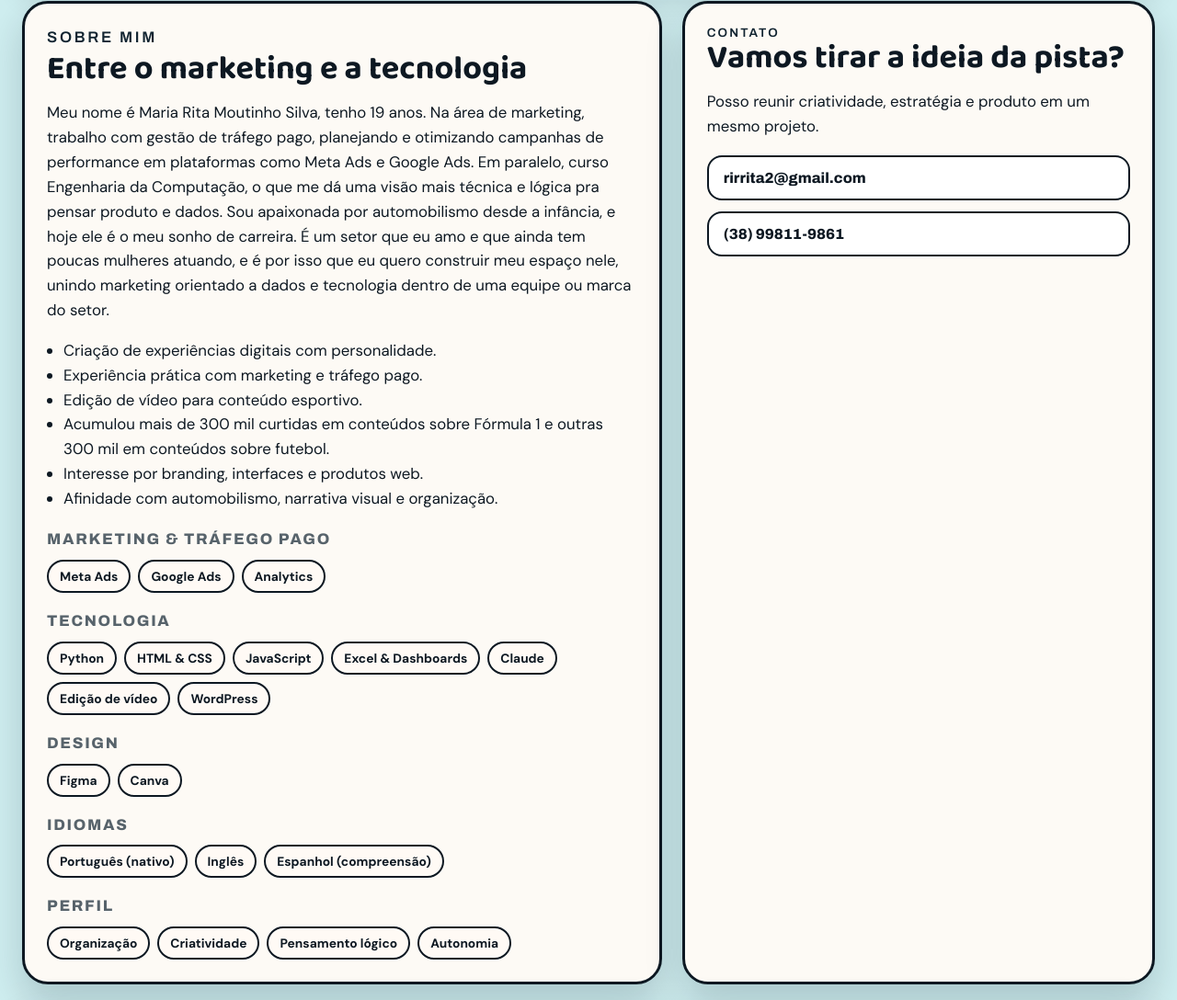
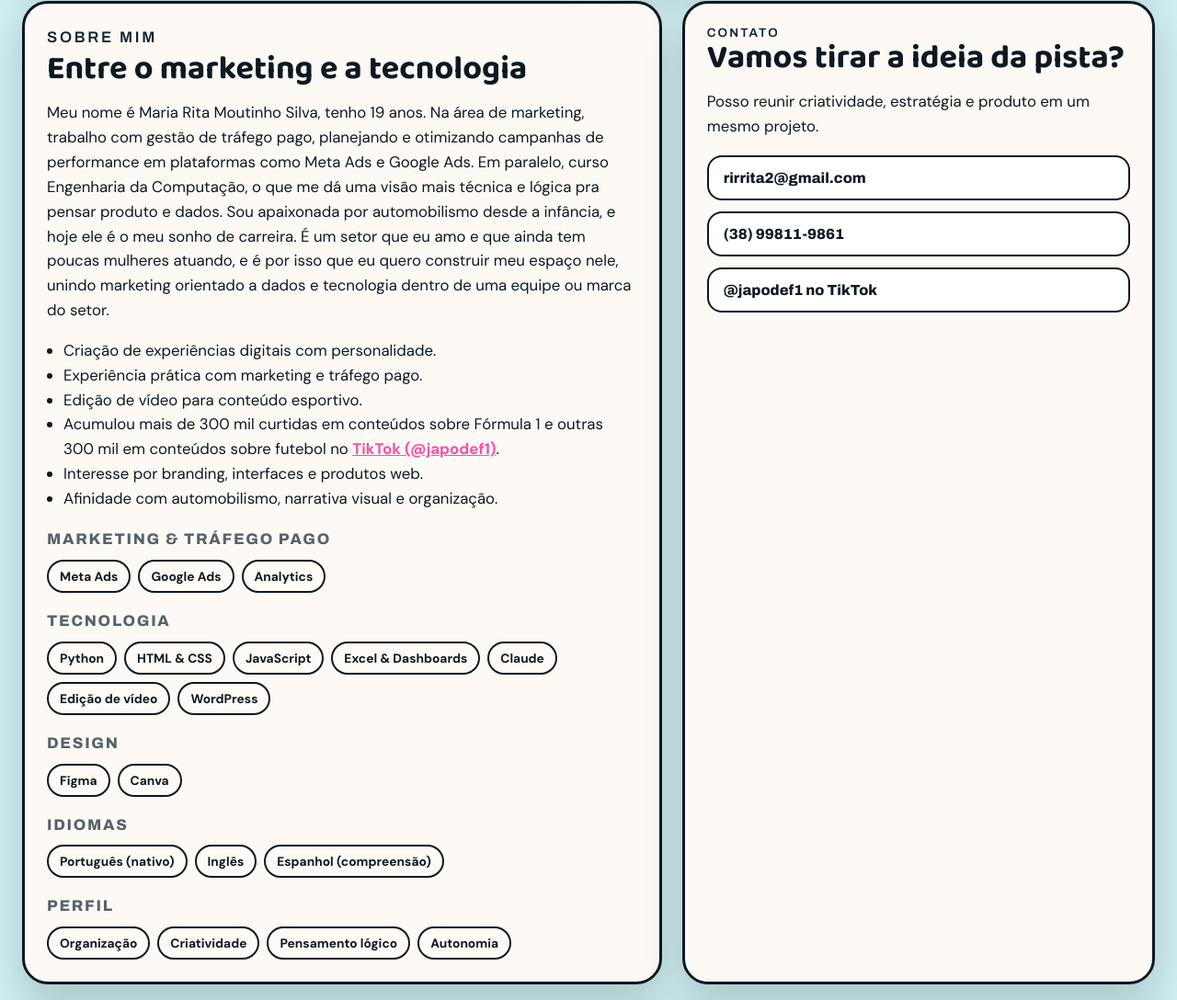
Before and after one commit to RitaMoutinho/portfolio-maria-rita, a plain HTML site: page portfolio-racing-creative/index.html in a window 1280 px wide. Shown: the part 2782-3870 px from the top of the page at 92% size. Drawn offline with Linux system fonts and the light colour scheme.

Commit message:
Link TikTok profile to back up the engagement numbers
Adds @japodef1 to the contact section and links it from the 300k
likes bullet, so the claim is verifiable instead of just a number.

Co-Authored-By: Claude Sonnet 5 <noreply@anthropic.com>

```diff
--- a/portfolio-racing-creative/index.html
+++ b/portfolio-racing-creative/index.html
@@ -230,7 +230,7 @@
             <li>Criação de experiências digitais com personalidade.</li>
             <li>Experiência prática com marketing e tráfego pago.</li>
             <li>Edição de vídeo para conteúdo esportivo.</li>
-            <li>Acumulou mais de 300 mil curtidas em conteúdos sobre Fórmula 1 e outras 300 mil em conteúdos sobre futebol.</li>
+            <li>Acumulou mais de 300 mil curtidas em conteúdos sobre Fórmula 1 e outras 300 mil em conteúdos sobre futebol no <a href="https://www.tiktok.com/@japodef1" target="_blank" rel="noopener">TikTok (@japodef1)</a>.</li>
             <li>Interesse por branding, interfaces e produtos web.</li>
             <li>Afinidade com automobilismo, narrativa visual e organização.</li>
           </ul>
@@ -280,6 +280,7 @@
           <div class="contact-list">
             <a href="mailto:rirrita2@gmail.com">rirrita2@gmail.com</a>
             <a href="tel:+5538998119861">(38) 99811-9861</a>
+            <a href="https://www.tiktok.com/@japodef1" target="_blank" rel="noopener">@japodef1 no TikTok</a>
           </div>
         </div>
       </section>
--- a/portfolio-racing-creative/styles.css
+++ b/portfolio-racing-creative/styles.css
@@ -164,6 +164,7 @@ main{display:grid;gap:28px;margin-top:26px}
 .skill-tags span{padding:7px 12px;border-radius:999px;background:var(--paper);border:2px solid var(--ink);font-size:.86rem;font-weight:700}
 .about-card h2,.contact-card h2{margin:.2rem 0 12px;font-family:"Baloo 2",cursive;font-size:2.25rem;line-height:.95}
 .about-card p,.about-card li,.contact-intro{font-size:1.05rem;line-height:1.6}
+.about-card li a{color:var(--pink);font-weight:700;text-decoration:underline}
 .about-card ul{padding-left:18px;margin:14px 0 0}
 .contact-list{display:grid;gap:12px;margin-top:18px}
 .contact-list a{text-decoration:none;color:var(--ink);font-weight:800;font-family:"Archivo",sans-serif;padding:14px 16px;border-radius:16px;background:#fff;border:2px solid var(--ink)}
```
Also changed, not shown: 1 other file.
